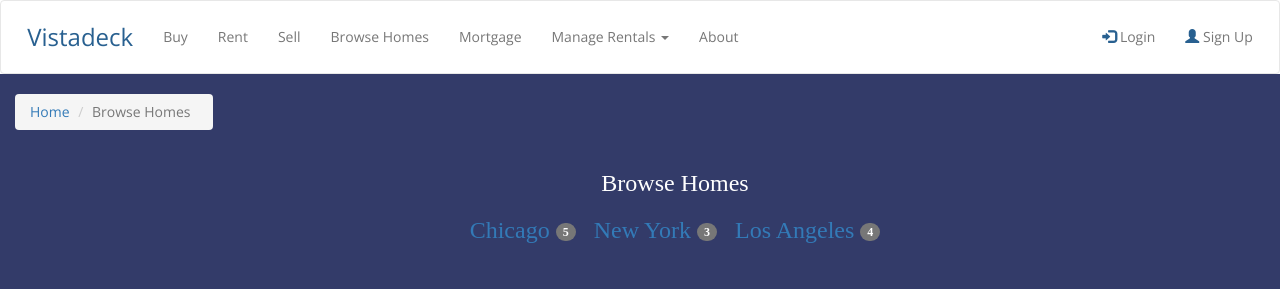
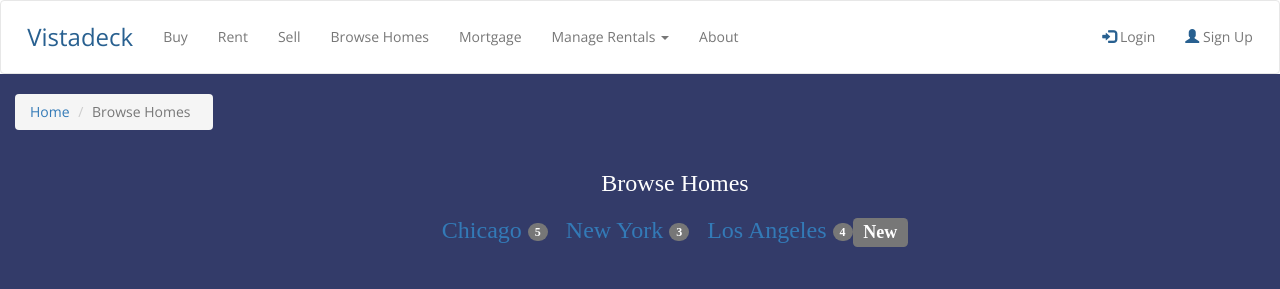
Before and after one commit to bikashnath2001/Assignments2020, a plain HTML site: page browse.html in a window 1280 px wide. Shown: the top 289 px of the page. Drawn offline with nearby package versions, Linux system fonts and the light colour scheme; grey boxes are pictures that could not be loaded; a web font is replaced by a local one.

Commit message:
Update browse.html

```diff
--- a/browse.html
+++ b/browse.html
@@ -58,7 +58,7 @@
             <h3>Browse Homes</h3>
             <h3><a href="./browse.html">Chicago <span class="badge">5</span></a> &nbsp;
             <a href="./browse-1.html">New York <span class="badge">3</span></a> &nbsp;
-            <a href="./browse-2.html">Los Angeles <span class="badge">4</span></a></h3>
+            <a href="./browse-2.html">Los Angeles <span class="badge">4</span><span class="label label-default">New</span></a></h3>
         </div>
         <div class="container">
             <div id="myCarousel" class="carousel slide" data-ride="carousel">
```
